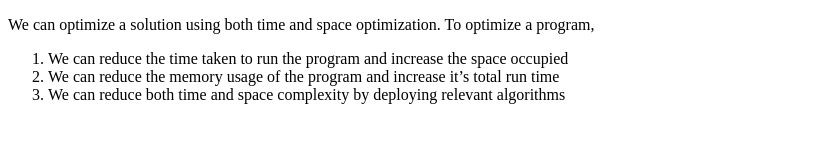
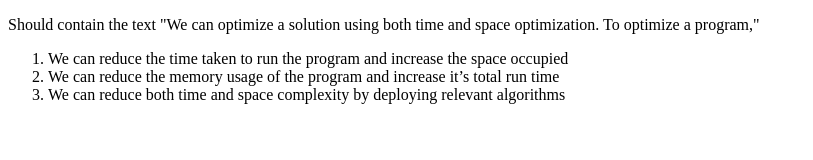
Before and after one commit to acciojob/ordered-list-practise-Ganesh2048, a website: page main.html in a window 1280 px wide. Shown: the whole page, without its empty margins (0-813 px from the left). Drawn offline with Linux system fonts and the light colour scheme.

Commit message:
created a submission

```diff
--- a/main.html
+++ b/main.html
@@ -7,7 +7,7 @@
 </head>
 
 <body>
-	<P>We can optimize a solution using both time and space optimization. To optimize a program,</p>
+	<P>Should contain the text "We can optimize a solution using both time and space optimization. To optimize a program,"</p>
 	<ol>
 		<li> We can reduce the time taken to run the program and increase the space occupied</li>
 		<li> We can reduce the memory usage of the program and increase it’s total run time</li>
```
